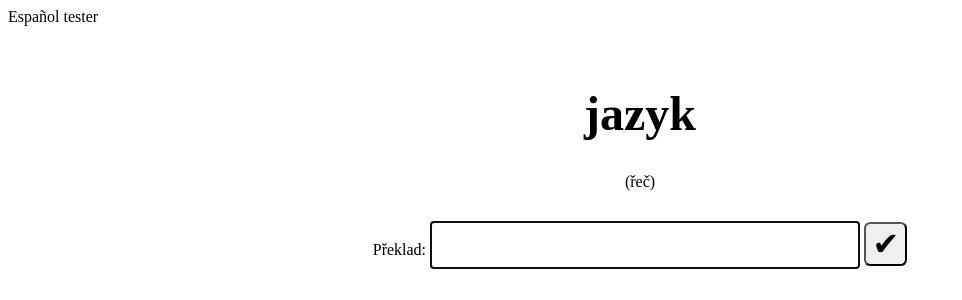
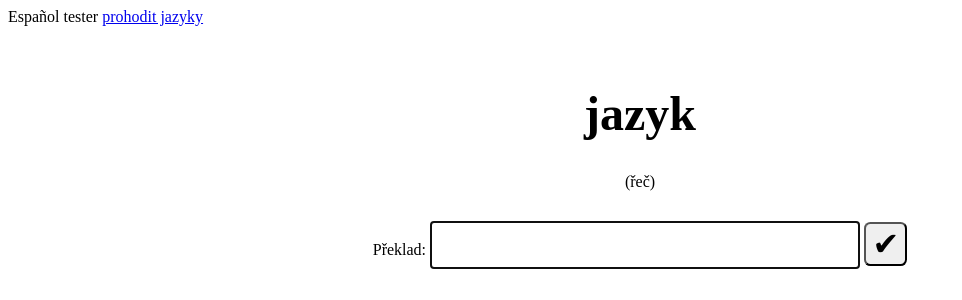
Before and after one commit to VladaHejda/espanol, a PHP site: page /index.php in a window 1280 px wide. Shown: the top 300 px of the page, without its empty margins (0-962 px from the left). Run offline with PHP 8.4, Linux system fonts and the light colour scheme.

Commit message:
Language switch link

```diff
--- a/index.php
+++ b/index.php
@@ -93,6 +93,7 @@ $word = $fromEsToCz ? $phrase->getSpanish() : $phrase->getCzech();
 
 	<header>
 		Español tester
+		<a href="<?php echo $fromEsToCz ? '?' : '?es-cz'; ?>">prohodit jazyky</a>
 	</header>
 
 	<main>
```
